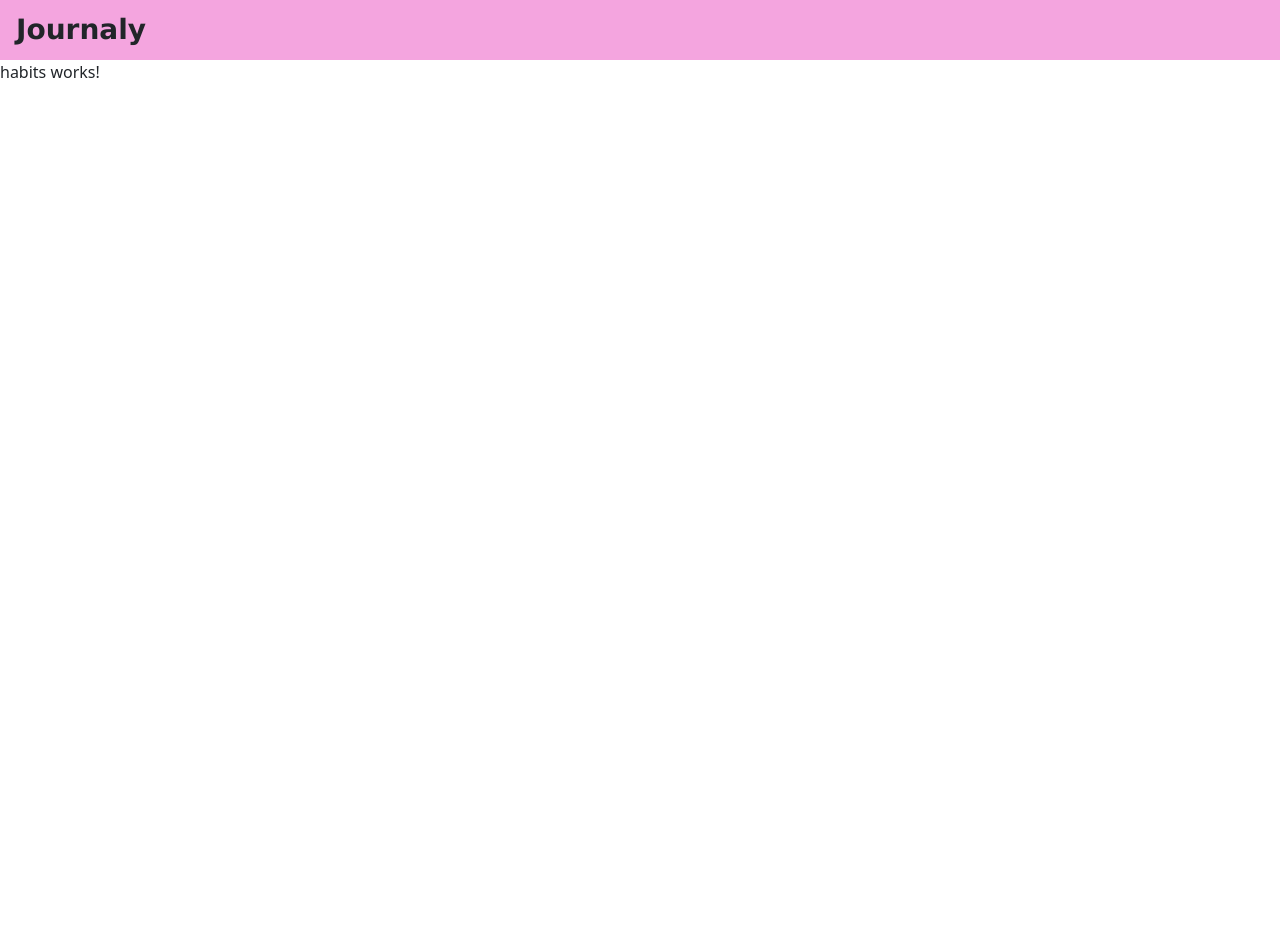
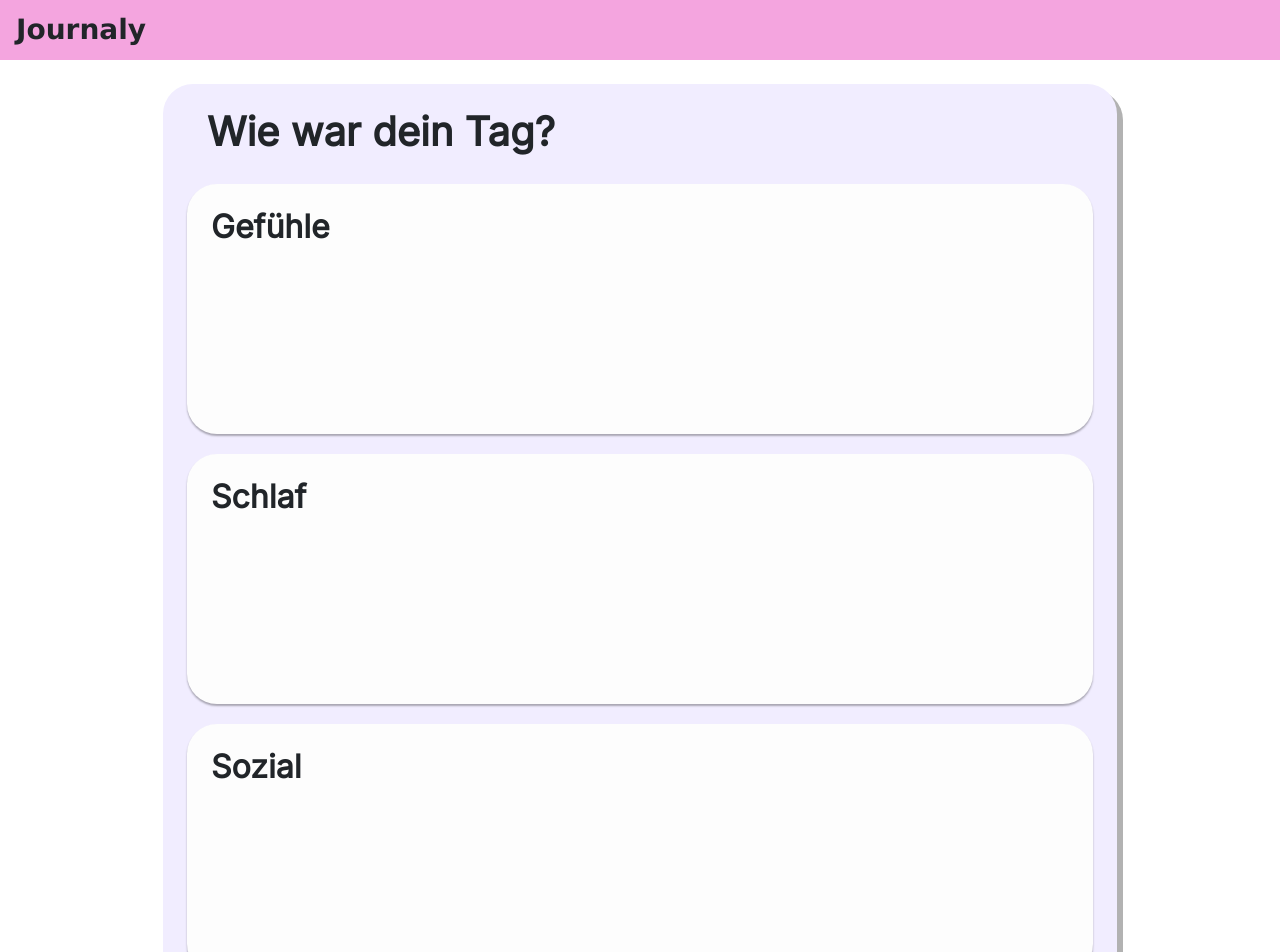
Before and after one commit to malourichter/Webtech-Projekt, an Angular app in the folder frontend/: page /habits in a window 1280 px wide. Shown: the top 952 px of the page. Before the commit the page ends 800 px from the top, so only its background shows below. Built offline with nearby package versions, Linux system fonts and the light colour scheme.

Commit message:
Button Verlinkungen, Habits-Interface angefangen

```diff
--- a/frontend/src/app/habits/habits.css
+++ b/frontend/src/app/habits/habits.css
@@ -0,0 +1,54 @@
+.card {
+    background-color: #F1EDFF;
+    border: none;
+    box-shadow: 6px 6px rgba(0, 0, 0, 0.300);
+    min-height: auto;
+    border-radius: 30px;
+}
+h1 {
+    font-family: 'Inter', sans-serif;
+    font-weight: bold;
+    margin-left: 20px;
+}
+#gefuehle {
+    margin-top: 20px;
+    background-color: #FDFDFD;
+    box-shadow: 0 2px 2px rgba(0, 0, 0, 0.300);
+    min-height: 250px;
+}
+h2 {
+    font-family: 'Inter', sans-serif;
+    font-weight: bold;
+}
+#schlaf {
+    margin-top: 20px;
+    background-color: #FDFDFD;
+    box-shadow: 0 2px 2px rgba(0, 0, 0, 0.300);
+    min-height: 250px;
+}
+#sozial {
+    margin-top: 20px;
+    background-color: #FDFDFD;
+    box-shadow: 0 2px 2px rgba(0, 0, 0, 0.300);
+    min-height: 250px;
+}
+#schule {
+    margin-top: 20px;
+    background-color: #FDFDFD;
+    box-shadow: 0 2px 2px rgba(0, 0, 0, 0.300);
+    min-height: 250px;
+}
+#hobbys {
+    margin-top: 20px;
+    background-color: #FDFDFD;
+    box-shadow: 0 2px 2px rgba(0, 0, 0, 0.300);
+    min-height: 250px;
+}
+a {
+    padding-top: 10px;
+    background-color: #4422CC;
+    color: white;
+    font-weight: bold;
+    font-family: 'Inter', sans-serif;
+    border-radius: 30px;
+}
--- a/frontend/src/app/habits/habits.html
+++ b/frontend/src/app/habits/habits.html
@@ -1 +1,26 @@
-<p>habits works!</p>
+<div class="row">
+    <div class="container mt-4 col-md-9">
+        <div class="card  w-100 p-4">
+            <h1> Wie war dein Tag?</h1>
+            <div class="card w-80 p-4" id="gefuehle">
+                <h2>Gefühle</h2>
+            </div>
+            <div class="card w-80 p-4" id="schlaf">
+                <h2>Schlaf</h2>
+            </div>
+            <div class="card w-80 p-4" id="sozial">
+                <h2>Sozial</h2>
+            </div>
+            <div class="card w-80 p-4" id="schule">
+                <h2>Schule</h2>
+            </div>
+            <div class="card w-80 p-4" id="hobbys">
+                <h2>Hobby´s</h2>
+            </div>
+            <div class="d-flex justify-content-center mt-4">
+                <a href="notizen" class="btn btn-primary btn-lg px-5" >Weiter</a>
+            </div>
+
+        </div>
+    </div>
+</div>
--- a/frontend/src/app/header/header.ts
+++ b/frontend/src/app/header/header.ts
@@ -1,5 +1,5 @@
 import { Component } from '@angular/core';
-
+import { Router } from '@angular/router';
 @Component({
   selector: 'app-header',
   imports: [],
--- a/frontend/src/app/mood/mood.css
+++ b/frontend/src/app/mood/mood.css
@@ -4,6 +4,7 @@
     border-radius: 30px;
     margin-top: -15px;
     border:none;
+    box-shadow: 6px 6px rgba(0, 0, 0, 0.300);
 }
 p {
     font-family: Inter, sans serif;
--- a/frontend/src/app/mood/mood.html
+++ b/frontend/src/app/mood/mood.html
@@ -9,7 +9,7 @@
                 <span>{{ uhrzeit }}</span>
             </div>
             <div class="container mt-5">
-                <div class="row  gap-4">
+                <div class="row gap-4">
                     <div class="col-6 col-sm-4 col-md-2 mb-4">
                         <a href="/habits">
                             <img src="/images/Super.png" class="img-fluid hover-zoom" alt="Super">
--- a/frontend/src/app/register/register.css
+++ b/frontend/src/app/register/register.css
@@ -1,12 +1,12 @@
 h1 {
-    margin-top:10px;
+    margin-top:-20px;
     font-family: 'Inter', sans-serif;
     font-weight: bold;
     font-size: 48px;
 
 }
 p {
-    margin-top:10px;
+    margin-top:-10px;
     font-family: 'Inter', sans-serif;
     margin: 0;
     font-size:18px;
@@ -42,8 +42,16 @@ p {
     border: none;
 }
 
-button.btn-primary {
-  padding: 16px;
- background-color: #4422CC;
- border: none;
+#registrieren {
+    padding: 16px;
+    background-color: #4422CC;
+    border: none;
 }
+#zurueck:hover {
+   background-color:#4422CC;
+   color: white;
+}
+#zurueck{
+    color: black;
+    background-color: white;
+}
--- a/frontend/src/app/register/register.html
+++ b/frontend/src/app/register/register.html
@@ -21,8 +21,13 @@
     </div>
      <div class="form-group row">
     <div class="mt-4 mb-2">
-      <button type="submit" class="btn btn-primary btn-lg w-100" id="registrieren" >Registrieren</button>
+      <a href="/mood" class="btn btn-primary btn-lg w-100" id="registrieren" >Registrieren</a>
     </div>
+    <div class="col-12">
+            <a href="/" id="zurueck" class="btn fw-bold ms-2 mt-2 d-inline-block">
+                ← Zurück
+            </a>
+        </div>
   </div>
   </div>
 </form>
```
